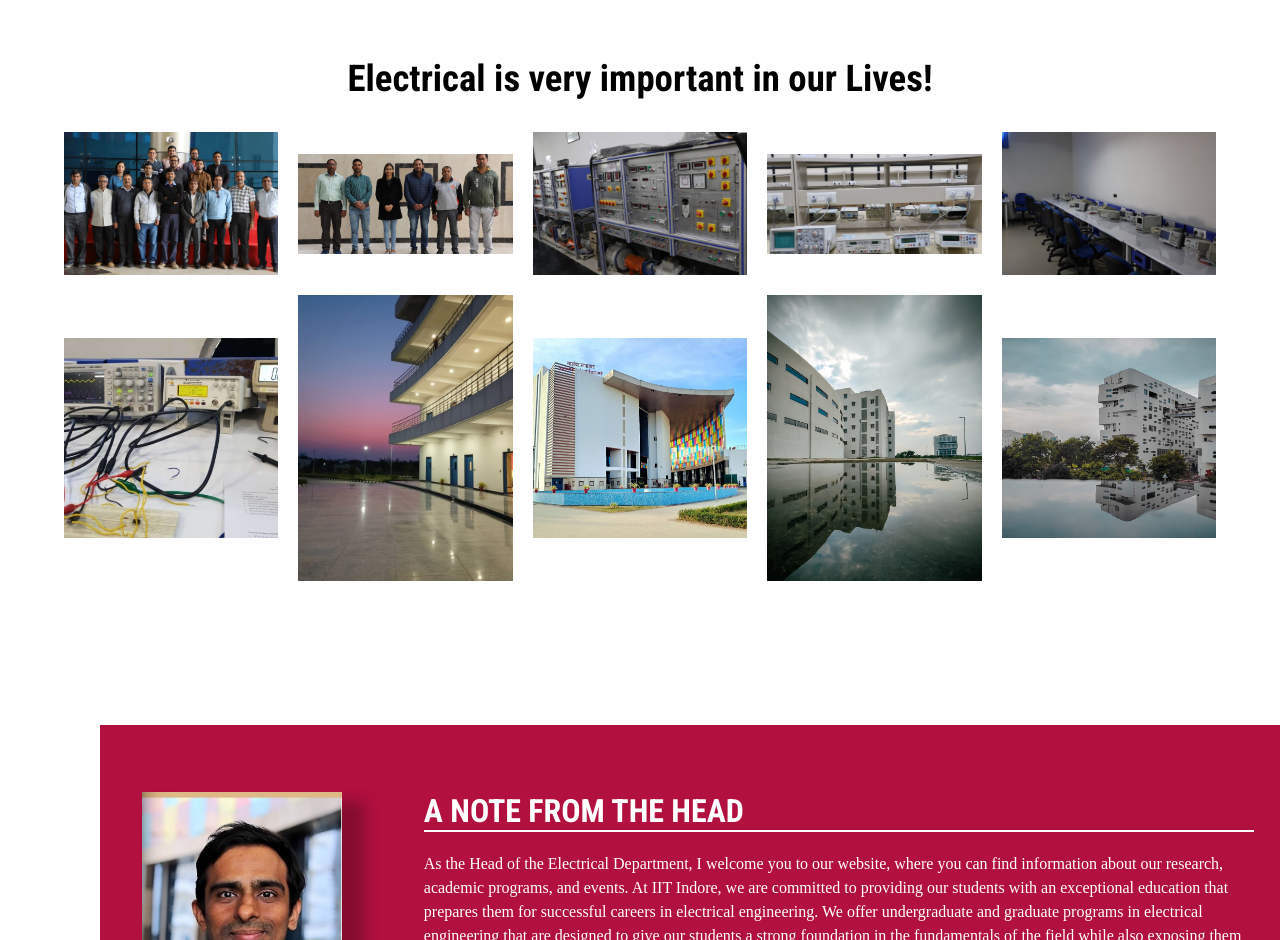
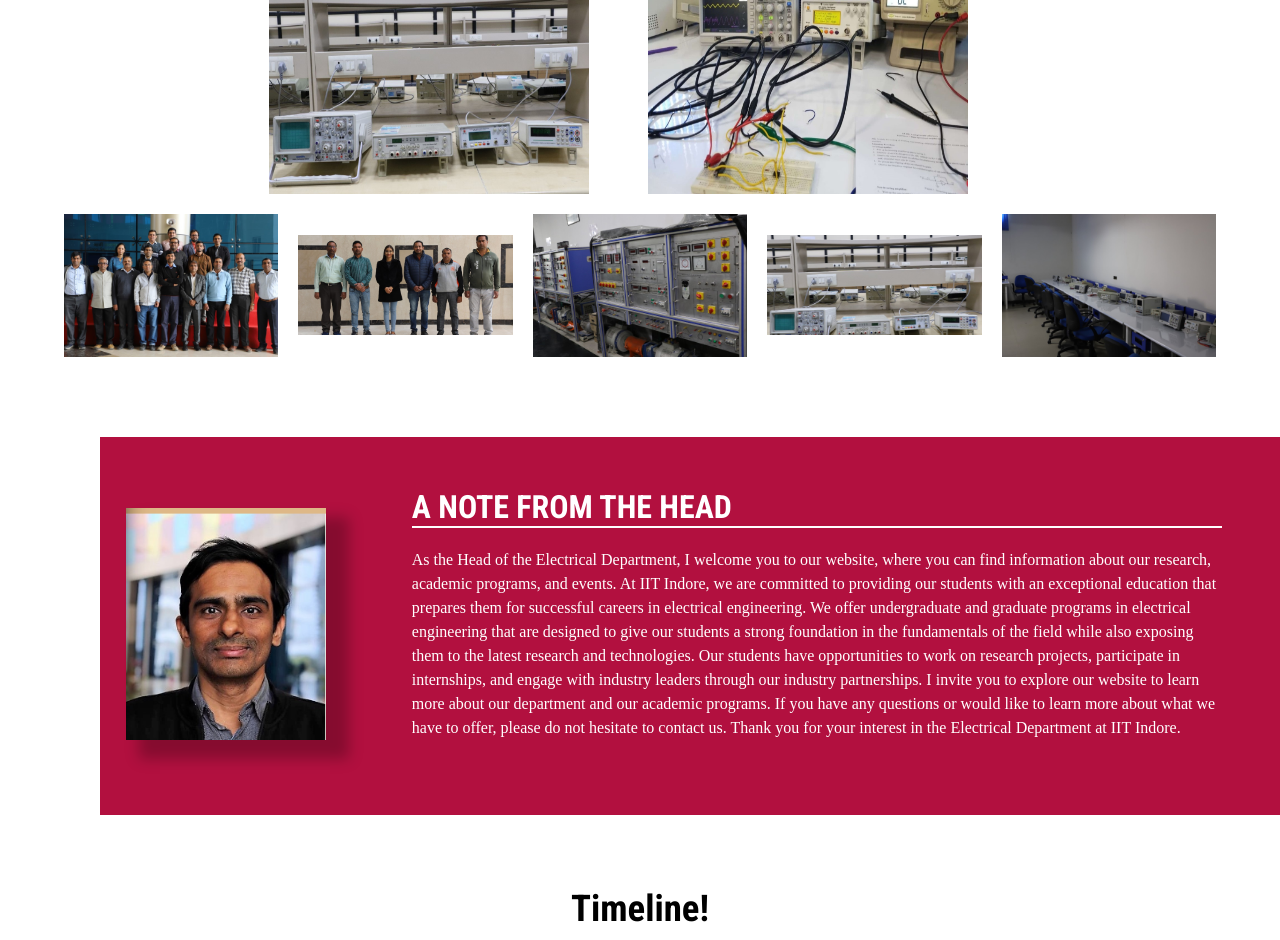
Before and after one commit to eewebsiteiiti/fork_frontend, a React (Create React App) app in the folder frontend/: page / in a window 1280 px wide. Shown: the part 1860-2800 px from the top of the page. Built offline with nearby package versions, Linux system fonts and the light colour scheme; no server answers; a web font is replaced by a local one.

Commit message:
note from HOD

```diff
--- a/frontend/src/App.css
+++ b/frontend/src/App.css
@@ -80,7 +80,7 @@ th {
 
 /* //HOD's note  */
 
-.hod-note {
+/* .hod-note {
   color: #fff;
   background-color: #b2103f;
   margin-left: 100px;
@@ -89,7 +89,7 @@ th {
   align-items: center;
   padding: 4% 2%;
   margin-top: 5%;
-}
+} */
 
 .note-txt {
   padding-left: 5%;
--- a/frontend/src/components/HomePage/AboutUs.jsx
+++ b/frontend/src/components/HomePage/AboutUs.jsx
@@ -6,12 +6,12 @@ export default function AboutUs() {
       <div className="about">
         <Grid
           container
-          sx={{
-            backgroundColor: {
-              xs: "primary.main",
-              md: "white",
-            },
-          }}
+        // sx={{
+        //   backgroundColor: {
+        //     xs: "primary.main",
+        //     md: "white",
+        //   },
+        // }}
         >
           <Grid item sx={{ backgroundColor: "primary.main" }} xs={12} md={11}>
             <Grid
@@ -26,7 +26,6 @@ export default function AboutUs() {
                   sx={{
                     borderBottom: "2px solid #BBBBBB",
                     padding: 0,
-
                     color: "white",
                   }}
                 >
@@ -59,8 +58,8 @@ export default function AboutUs() {
                   className="about-img"
                   src="/Images/about.JPG"
                   alt=""
-                  width="500vw"
-                                  style={{ position: "relative", left: "60px" }}
+                  width="400"
+                  style={{ position: "relative", left: "60px" }}
 
                 />
               </Grid>
--- a/frontend/src/components/HomePage/Gallery.jsx
+++ b/frontend/src/components/HomePage/Gallery.jsx
@@ -1,7 +1,7 @@
 import * as React from 'react';
 import ImageList from '@mui/material/ImageList';
 import ImageListItem from '@mui/material/ImageListItem';
-import { Container, Typography } from '@mui/material';
+import { Box, Container, Grid, Typography } from '@mui/material';
 
 export default function WovenImageList() {
   return (
@@ -20,15 +20,60 @@ export default function WovenImageList() {
         cols={5}
         gap={20}
       >
-          {itemData.map((item) => (
-            <ImageListItem key={item.img} >
+        {itemData1.map((item) => (
+          <ImageListItem key={item.img} sx={{ overflow: 'hidden' }} >
+
             <img
               src={`${item.img}`}                // srcSet={`${item.img}`}
               className="MuiImageListItem-img"
-                alt={item.title}
-                loading="lazy"
-                // width="200" height='100'
+              alt={item.type}
+              imgloading="lazy"
+              width="200" height='100'
             />
+
+          </ImageListItem>
+        ))}
+      </ImageList>
+      <Grid container justifyContent="center" alignItems="center" spacing={2} sx={{ p: 2 }} >
+        <Grid item xs={12} md={4} lg={4} >
+          <img width="320" height="240" src="/Images/carousel/4.JPG" alt="" />
+        </Grid>
+        {/* <Grid item xs={12} md={4} lg={4} >
+          <video style={{ padding: "10px 0px" }} width="350" height="240" autoPlay muted controls >
+            <source src={`Videos/video.mp4`} type="video/mp4" />
+          </video>
+        </Grid> */}
+        <Grid item xs={12} md={4} lg={4} >
+          <img width="320" height="240" src="/Images/carousel/6.JPG" alt="" />
+
+        </Grid>
+
+      </Grid>
+
+
+
+
+
+
+
+
+      <ImageList
+        sx={{ width: "100%", height: "20%", margin: "auto" }}
+        variant="woven"
+        cols={5}
+        gap={20}
+      >
+        {itemData1.map((item) => (
+          <ImageListItem key={item.img} sx={{ overflow: 'hidden' }} >
+
+            <img
+              src={`${item.img}`}                // srcSet={`${item.img}`}
+              className="MuiImageListItem-img"
+              alt={item.type}
+              imgloading="lazy"
+              width="200" height='100'
+            />
+
           </ImageListItem>
         ))}
       </ImageList>
@@ -39,45 +84,47 @@ export default function WovenImageList() {
   );
 }
 
-const itemData = [
+const itemData1 = [
   {
     img: '/Images/carousel/1.JPG',
-        title: 'Bed',
+    type: 'img',
   },
   {
     img: '/Images/carousel/2.JPG',
-        title: 'Kitchen',
+    type: 'img',
   },
   {
     img: '/Images/carousel/3.JPG',
-        title: 'Sink',
+    type: 'img',
   },
   {
     img: '/Images/carousel/4.JPG',
-        title: 'Books',
+    type: 'img',
   },
   {
     img: '/Images/carousel/5.JPG',
-        title: 'Chairs',
+    type: 'img',
+  },
+];
+const itemData2 = [
+  {
+    img: '/Images/carousel/1.JPG',
+    type: 'img',
   },
   {
-        img: '/Images/carousel/6.JPG',
-        title: 'Candle',
+    img: '/Images/carousel/2.JPG',
+    type: 'img',
   },
   {
-        img: '/Images/carousel/7.JPG',
-        title: 'Laptop',
+    img: '/Images/carousel/3.JPG',
+    type: 'img',
   },
   {
-        img: '/Images/carousel/8.JPG',
-        title: 'Doors',
+    img: '/Images/carousel/4.JPG',
+    type: 'img',
   },
   {
-        img: '/Images/carousel/9.JPG',
-        title: 'Coffee',
+    img: '/Images/carousel/5.JPG',
+    type: 'img',
   },
-    {
-        img: '/Images/carousel/10.JPG',
-        title: 'Coffee',
-    },
-];
+]
--- a/frontend/src/components/HomePage/NoteFromHOD.jsx
+++ b/frontend/src/components/HomePage/NoteFromHOD.jsx
@@ -1,4 +1,4 @@
-import { Grid, Typography } from '@mui/material'
+import { Grid, Typography, Box } from '@mui/material'
 import React from 'react'
 
 const NoteFromHOD = () => {
@@ -14,19 +14,19 @@ const NoteFromHOD = () => {
                     </Typography>
                 </div>
             </div> */}
-            <div className='hod-note '>
+            <Box className='hod-note' sx={{ backgroundColor: "#b2103f", padding: '4% 2%', marginLeft: { xs: '0', md: '100px' } }}>
 
-                <Grid container spacing={2} sx={{ m: 'auto' }}>
+                <Grid container alignItems="center" justifyContent="center" spacing={2} >
 
                     <Grid item xs={12} sm={6} md={3} lg={3} xl={3} ><img className="note-img" src="/Images/people/vivek.png" alt="" width='200' /></Grid>
-                    <Grid item xs={12} sm={6} md={9} lg={9} xl={9} sx={{ mb: 3 }}>
+                    <Grid item xs={12} sm={6} md={9} lg={9} xl={9} sx={{ mb: 3, px: 4 }}>
                         <Typography variant='h1' fontWeight='bold' sx={{ borderBottom: "2px solid #fff", color: "white" }}>A NOTE FROM THE HEAD</Typography>
-                        <br/>
+                        <br />
                         <Typography variant='p' color="white" sx={{ lineHeight: 1.5 }}>As the Head of the Electrical Department, I welcome you to our website, where you can find information about our research, academic programs, and events. At IIT Indore, we are committed to providing our students with an exceptional education that prepares them for successful careers in electrical engineering. We offer undergraduate and graduate programs in electrical engineering that are designed to give our students a strong foundation in the fundamentals of the field while also exposing them to the latest research and technologies. Our students have opportunities to work on research projects, participate in internships, and engage with industry leaders through our industry partnerships. I invite you to explore our website to learn more about our department and our academic programs. If you have any questions or would like to learn more about what we have to offer, please do not hesitate to contact us. Thank you for your interest in the Electrical Department at IIT Indore.
                         </Typography>
                     </Grid>
                 </Grid>
-            </div>
+            </Box>
         </>
     )
 }
```
Also changed, not shown: 1 other file (tests, documents, lock files or other folders). Lines whose indentation alone changed are shown as unchanged.
